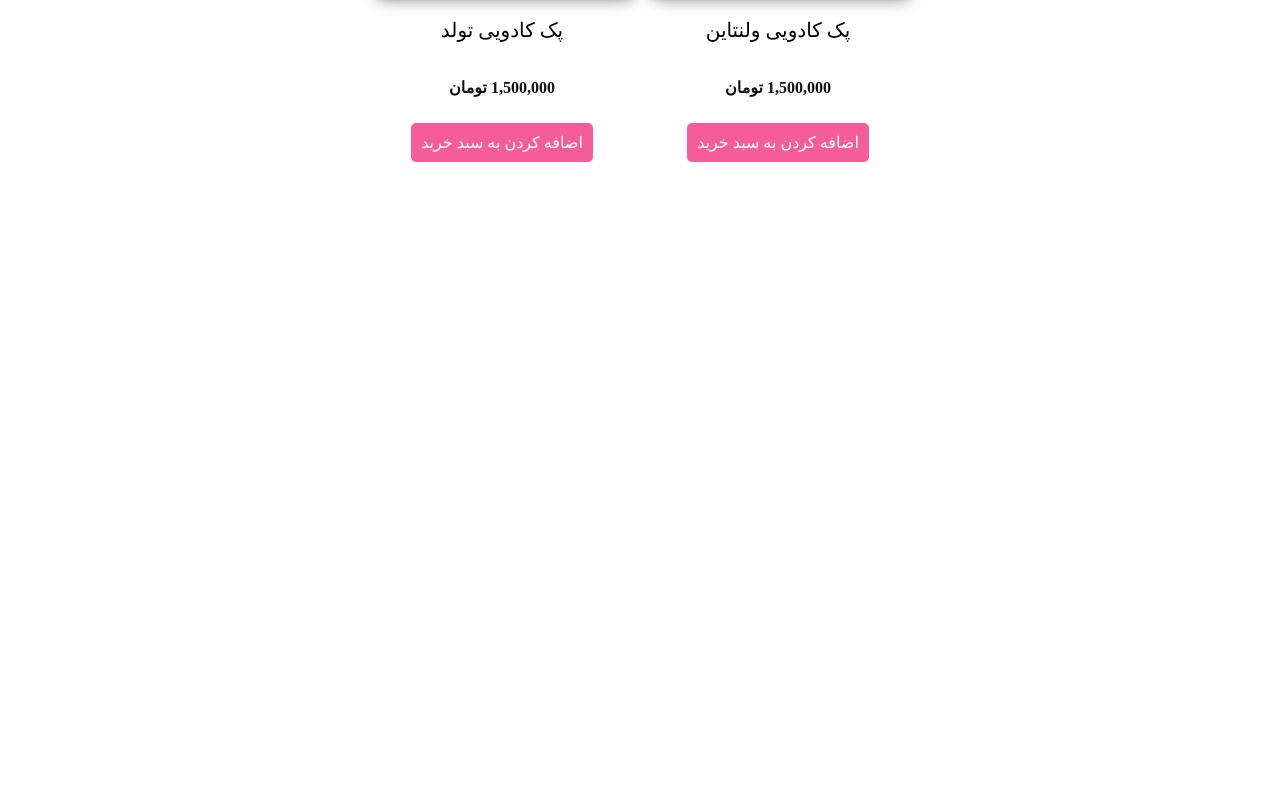
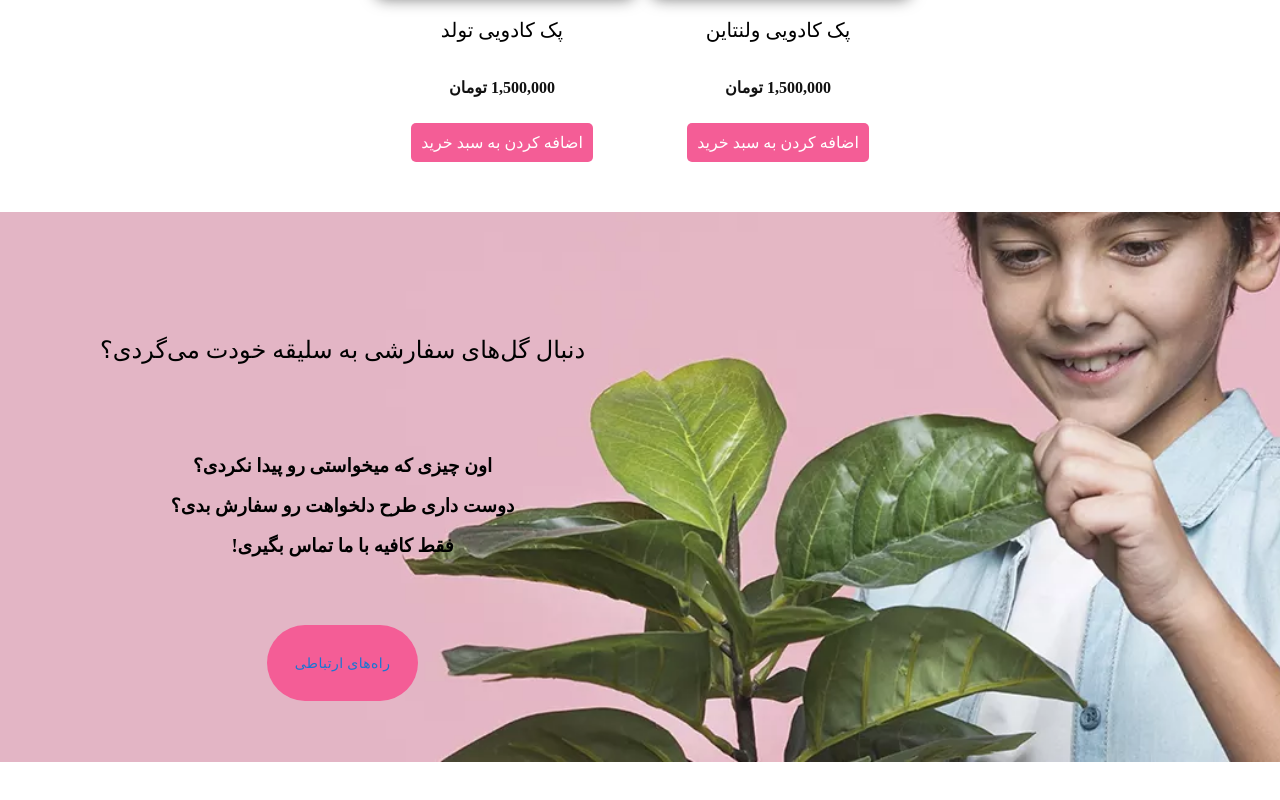
Before and after one commit to ApA-gpj/Hirsa-Flowershop, a React (Vite) app: page / in a window 1280 px wide. Shown: the part 3009-3809 px from the top of the page. Before the commit the page ends 3221 px from the top, so only its background shows below. Built offline with nearby package versions, Linux system fonts and the light colour scheme.

Commit message:
Customize Component added

```diff
--- a/src/App.jsx
+++ b/src/App.jsx
@@ -7,6 +7,7 @@ import sliderImg2 from "./assets/hero2.jpg";
 import Benefits from "./components/benefits/Benefits";
 import Categories from "./components/categories/Categories";
 import Products from "./components/products/Products";
+import Customize from "./components/customize/Customize";
 
 function App() {
   const imageUrls = [sliderImg1, sliderImg2];
@@ -18,6 +19,7 @@ function App() {
       <Benefits />
       <Categories />
       <Products />
+      <Customize />
     </>
   );
 }
--- /dev/null
+++ b/src/components/customize/Customize.jsx
@@ -0,0 +1,62 @@
+import React, { useState } from "react";
+import styles from "./Customize.module.css";
+import BasicModal from "../modal/BasicModal";
+import { FaInstagram } from "react-icons/fa";
+import { LuMailPlus } from "react-icons/lu";
+import { MdAddCall } from "react-icons/md";
+
+const Customize = () => {
+  const [showModal, setShowModal] = useState(false);
+
+  const showContactModal = () => {
+    setShowModal(true);
+  };
+  return (
+    <div className={styles.customizeContainer}>
+      <div className={styles.cutomizeContentContainer}>
+        <div className={styles.customizeHead}>
+          <p className={styles.customizeHeadText}>
+            دنبال گل‌های سفارشی به سلیقه خودت می‌گردی؟
+          </p>
+        </div>
+        <div className={styles.customizeBody}>
+          <h3 className={styles.customizeBodyText}>
+            {" "}
+            اون چیزی که میخواستی رو پیدا نکردی؟ دوست داری طرح دلخواهت رو سفارش
+            بدی؟ فقط کافیه با ما تماس بگیری!
+          </h3>
+        </div>
+        <div className={styles.customizeCall}>
+          <button
+            className={styles.customizeCallBtn}
+            onClick={showContactModal}
+          >
+            <BasicModal
+              modalOpenerText={"راه‌های ارتباطی"}
+              modalHeadText={"لطفا یکی از گزینه‌های زیر را انتخاب کنید ⬇ "}
+              modalBodyText={
+                <div className={styles.iconsContainer}>
+                  <a
+                    href="https://instagram.com/HirsaFlowerShop"
+                    rel="noreferrer noopener"
+                    target="_blank"
+                  >
+                    <FaInstagram className={styles.callicon}/>
+                  </a>
+                  <a href="mailto:HirsaFlowershop@gmail.com">
+                    <LuMailPlus className={styles.callicon}/>
+                  </a>
+                  <a href="tel:+989302209897">
+                    <MdAddCall className={styles.callicon}/>
+                  </a>
+                </div>
+              }
+            />
+          </button>
+        </div>
+      </div>
+    </div>
+  );
+};
+
+export default Customize;
--- /dev/null
+++ b/src/components/customize/Customize.module.css
@@ -0,0 +1,57 @@
+.customizeContainer {
+  background: url("../../assets/call.webp");
+  width: 100%;
+  height: 550px;
+  background-position: center;
+  margin-bottom: 100px;
+  background-size: cover;
+  background-repeat: no-repeat;
+}
+.cutomizeContentContainer {
+  display: flex;
+  flex-direction: column;
+  align-items: center;
+  flex-wrap: wrap;
+  align-content: flex-end;
+  gap: 40px;
+  padding-top: 100px;
+  text-align: center;
+  padding-left: 100px;
+}
+.customizeHeadText {
+  font-size: 24px;
+  font-weight: 500;
+}
+.customizeBody {
+  width: 30%;
+}
+.customizeBodyText {
+  line-height: 40px;
+}
+.customizeCallBtn {
+  background-color: #f45d96;
+  border-radius: 50px;
+  font-size: 22px;
+  border: none;
+  outline: none;
+  padding: 20px;
+  color: white;
+  font-weight: 500;
+  cursor: pointer;
+  transition: 0.5s;
+}
+.customizeCallBtn:hover {
+  background-color: #fc2879;
+}
+.iconsContainer{
+  display: flex;
+  flex-wrap: wrap;
+  flex-direction: row;
+  gap: 20px;
+  justify-content: center;
+  align-items: center;
+}
+.callicon {
+  font-size: 32px;
+  color: #f45d96;
+}
--- /dev/null
+++ b/src/components/modal/BasicModal.jsx
@@ -0,0 +1,49 @@
+import * as React from "react";
+import Box from "@mui/material/Box";
+import Button from "@mui/material/Button";
+import Typography from "@mui/material/Typography";
+import Modal from "@mui/material/Modal";
+import styles from './BasicModal.module.css'
+
+const style = {
+  position: "absolute",
+  top: "50%",
+  left: "50%",
+  transform: "translate(-50%, -50%)",
+  width: 400,
+  bgcolor: "background.paper",
+  border: "2px solid #f45d96",
+  boxShadow: 24,
+  p: 4,
+};
+
+export default function BasicModal({
+  modalOpenerText,
+  modalHeadText,
+  modalBodyText,
+}) {
+  const [open, setOpen] = React.useState(false);
+  const handleOpen = () => setOpen(true);
+  const handleClose = () => setOpen(false);
+
+  return (
+    <div>
+      <Button className={styles.modalOpenerText} onClick={handleOpen}>{modalOpenerText}</Button>
+      <Modal
+        open={open}
+        onClose={handleClose}
+        aria-labelledby="modal-modal-title"
+        aria-describedby="modal-modal-description"
+      >
+        <Box sx={style}>
+          <Typography id="modal-modal-title" variant="h6" component="h2">
+            {modalHeadText}
+          </Typography>
+          <Typography id="modal-modal-description" sx={{ mt: 2 }}>
+            {modalBodyText}
+          </Typography>
+        </Box>
+      </Modal>
+    </div>
+  );
+}
--- /dev/null
+++ b/src/components/modal/BasicModal.module.css
@@ -0,0 +1,4 @@
+.modalOpenerText {
+  font-size: 22px;
+  color: white;
+}
```
Also changed, not shown: src/assets/call.webp (added).
